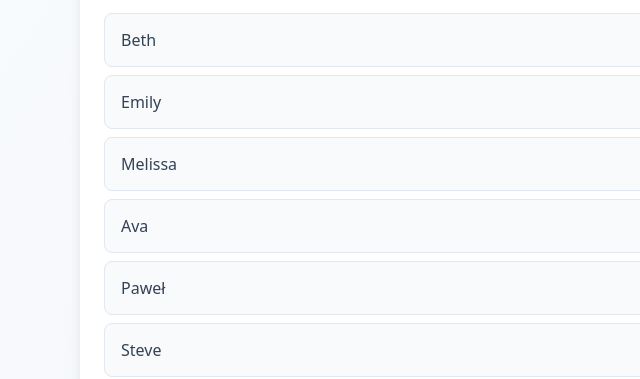
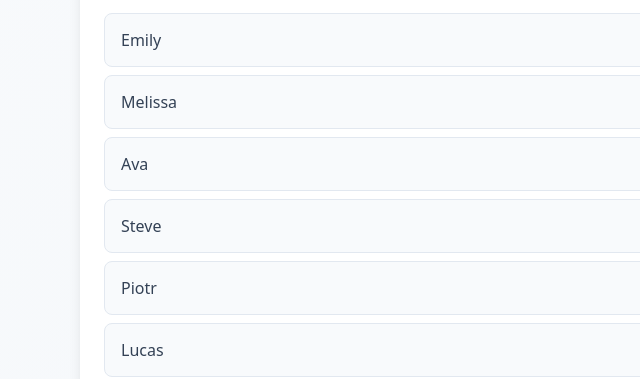
Before and after one commit to mPanasiewicz/codenames_teams_splitter, a plain HTML site: page frontend/index.html in a window 1280 px wide. Shown: the part 339-718 px from the top of the page, 0-640 px from the left. Drawn offline with nearby package versions, Linux system fonts and the light colour scheme; no server answers.

Commit message:
chore: remove Paweł and Beth from default player list

```diff
--- a/frontend/index.html
+++ b/frontend/index.html
@@ -215,11 +215,9 @@
     <script>
       const API_URL = "http://localhost:3333/api";
       let names = [
-        "Beth",
         "Emily",
         "Melissa",
         "Ava",
-        "Paweł",
         "Steve",
         "Piotr",
         "Lucas",
```
